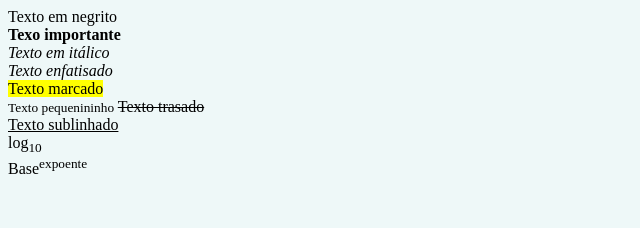
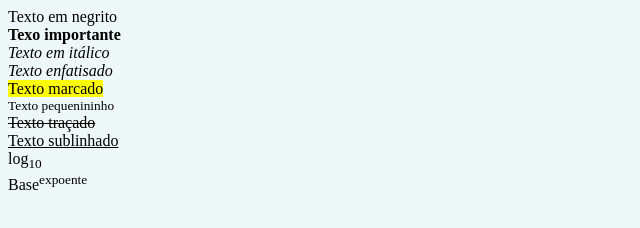
Before and after one commit to rafaelmocelin25/projeto1, a plain HTML site: page index.html in a window 1280 px wide. Shown: the whole page, without its empty margins (0-640 px from the left). Drawn offline with Linux system fonts and the light colour scheme.

Commit message:
atualização

```diff
--- a/index.html
+++ b/index.html
@@ -12,7 +12,8 @@
 <mark>Texto marcado</mark>
 <br>
 <small>Texto pequenininho</small>
-<del>Texto trasado</del>
+<br>
+<del>Texto traçado</del>
 <br>
 <u>Texto sublinhado</u>
 <br>
```
